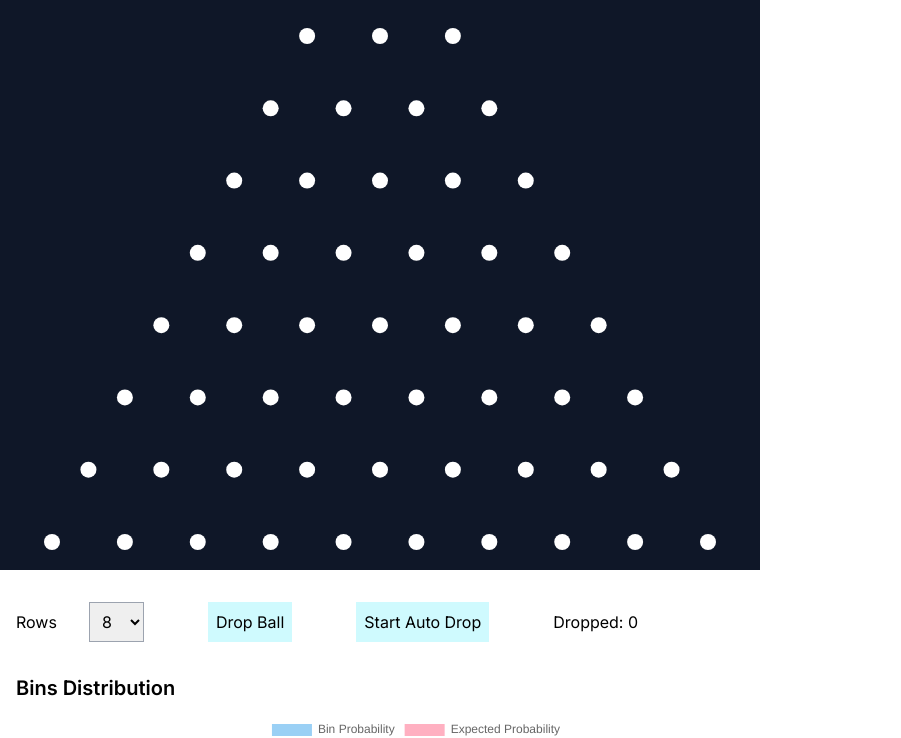
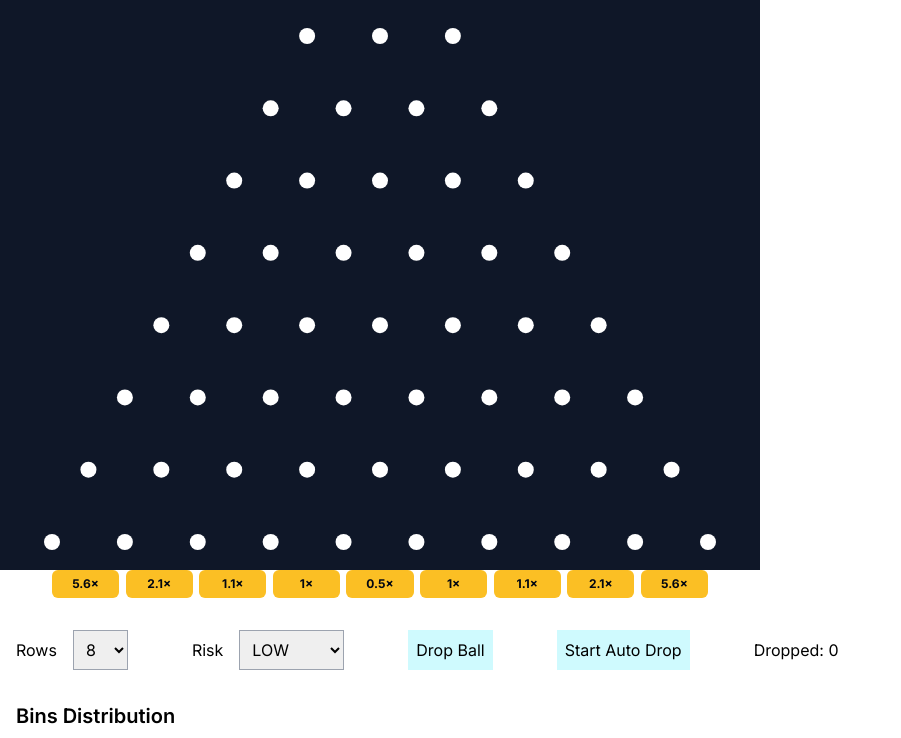
Before and after one commit to AnsonH/plinko-game, a SvelteKit app: page /benchmark in a window 1280 px wide. Shown: the top 738 px of the page, without its empty margins (0-901 px from the left). Built offline with nearby package versions, Linux system fonts and the light colour scheme.

Commit message:
feat(bins): bins row MVP

```diff
--- /dev/null
+++ b/src/lib/components/Plinko/BinsRow.svelte
@@ -0,0 +1,16 @@
+<script lang="ts">
+  import { binPayouts } from '$lib/constants/game';
+  import { plinkoEngine, riskLevel, rowCount } from '$lib/stores/game';
+</script>
+
+<div class="flex h-7 w-full justify-center">
+  <div class="flex gap-[1%]" style:width={`${($plinkoEngine?.binsWidthPercentage ?? 0) * 100}%`}>
+    {#each binPayouts[$rowCount][$riskLevel] as payout}
+      <div
+        class="flex flex-1 items-center justify-center rounded-md bg-amber-400 text-xs font-bold text-gray-950"
+      >
+        {payout}×
+      </div>
+    {/each}
+  </div>
+</div>
--- a/src/lib/components/Plinko/Plinko.svelte
+++ b/src/lib/components/Plinko/Plinko.svelte
@@ -1,6 +1,7 @@
 <script lang="ts">
   import { plinkoEngine } from '$lib/stores/game';
   import type { Action } from 'svelte/action';
+  import BinsRow from './BinsRow.svelte';
   import PlinkoEngine from './PlinkoEngine';
 
   const initPlinko: Action<HTMLCanvasElement> = (node) => {
@@ -15,6 +16,11 @@
   };
 </script>
 
-<div class="w-fit">
-  <canvas use:initPlinko width={PlinkoEngine.WIDTH} height={PlinkoEngine.HEIGHT} />
+<div class="mx-auto h-full" style:max-width={`${PlinkoEngine.WIDTH}px`}>
+  <div class="flex flex-col">
+    <div class="w-fit">
+      <canvas use:initPlinko width={PlinkoEngine.WIDTH} height={PlinkoEngine.HEIGHT} />
+    </div>
+  </div>
+  <BinsRow />
 </div>
--- a/src/lib/components/Plinko/PlinkoEngine.ts
+++ b/src/lib/components/Plinko/PlinkoEngine.ts
@@ -186,6 +186,14 @@ class PlinkoEngine {
   }
 
   /**
+   * Total width of all bins as percentage of the canvas width.
+   */
+  get binsWidthPercentage(): number {
+    const lastPinX = this.pinsLastRowXCoords[this.pinsLastRowXCoords.length - 1];
+    return (lastPinX - this.pinsLastRowXCoords[0]) / PlinkoEngine.WIDTH;
+  }
+
+  /**
    * Gets the horizontal distance between each pin's center point.
    */
   private get pinDistanceX(): number {
--- a/src/lib/stores/game.ts
+++ b/src/lib/stores/game.ts
@@ -1,12 +1,14 @@
 import PlinkoEngine from '$lib/components/Plinko/PlinkoEngine';
 import { rowCountOptions } from '$lib/constants/game';
-import type { RowCount, WinRecord } from '$lib/types';
+import { RiskLevel, type RowCount, type WinRecord } from '$lib/types';
 import { countValueOccurrences } from '$lib/utils/numbers';
 import { derived, writable } from 'svelte/store';
 
 export const plinkoEngine = writable<PlinkoEngine | null>(null);
 
 export const rowCount = writable<RowCount>(rowCountOptions[0]);
+
+export const riskLevel = writable<RiskLevel>(RiskLevel.LOW);
 
 export const winRecords = writable<WinRecord[]>([]);
 
--- a/src/routes/+page.svelte
+++ b/src/routes/+page.svelte
@@ -15,9 +15,7 @@
       <div class="flex w-full overflow-hidden rounded-lg">
         <Sidebar />
         <div class="flex-1 bg-gray-900">
-          <div class="mx-auto h-full max-w-[760px]">
-            <Plinko />
-          </div>
+          <Plinko />
         </div>
       </div>
     </div>
--- a/src/routes/benchmark/+page.svelte
+++ b/src/routes/benchmark/+page.svelte
@@ -1,8 +1,10 @@
 <script lang="ts">
   import BinsDistribution from '$lib/components/BinsDistribution.svelte';
   import Plinko from '$lib/components/Plinko';
+  import PlinkoEngine from '$lib/components/Plinko/PlinkoEngine';
   import { rowCountOptions } from '$lib/constants/game';
-  import { plinkoEngine, rowCount } from '$lib/stores/game';
+  import { plinkoEngine, riskLevel, rowCount } from '$lib/stores/game';
+  import { RiskLevel } from '$lib/types';
 
   let dropBallInterval: number | null = null;
 
@@ -25,15 +27,24 @@
   }
 </script>
 
-<div>
+<div class="w-fit">
   <Plinko />
 </div>
 <div class="mx-4 my-8 flex items-center gap-16">
-  <div class="flex items-center gap-8">
-    <label for="rows">Rows</label>
-    <select bind:value={$rowCount} class="border border-gray-400 p-2">
+  <div class="flex items-center gap-4">
+    <label for="rowCount">Rows</label>
+    <select id="rowCount" bind:value={$rowCount} class="border border-gray-400 p-2">
       {#each rowCountOptions as rows}
         <option value={rows}>{rows}</option>
+      {/each}
+    </select>
+  </div>
+
+  <div class="flex items-center gap-4">
+    <label for="riskLevel">Risk</label>
+    <select id="riskLevel" bind:value={$riskLevel} class="border border-gray-400 p-2">
+      {#each [RiskLevel.LOW, RiskLevel.MEDIUM, RiskLevel.HIGH] as riskLevel}
+        <option value={riskLevel}>{riskLevel}</option>
       {/each}
     </select>
   </div>
```
